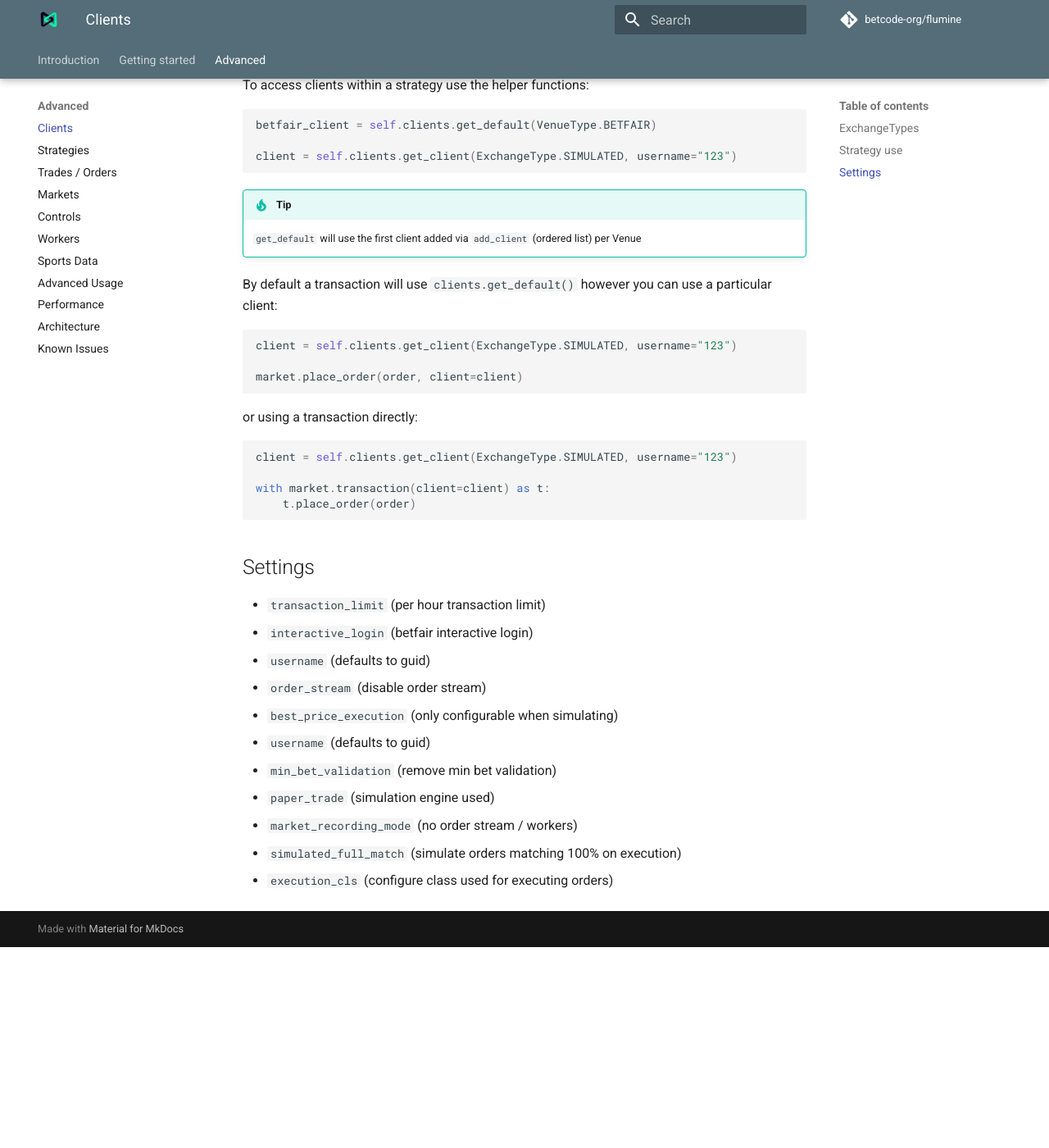
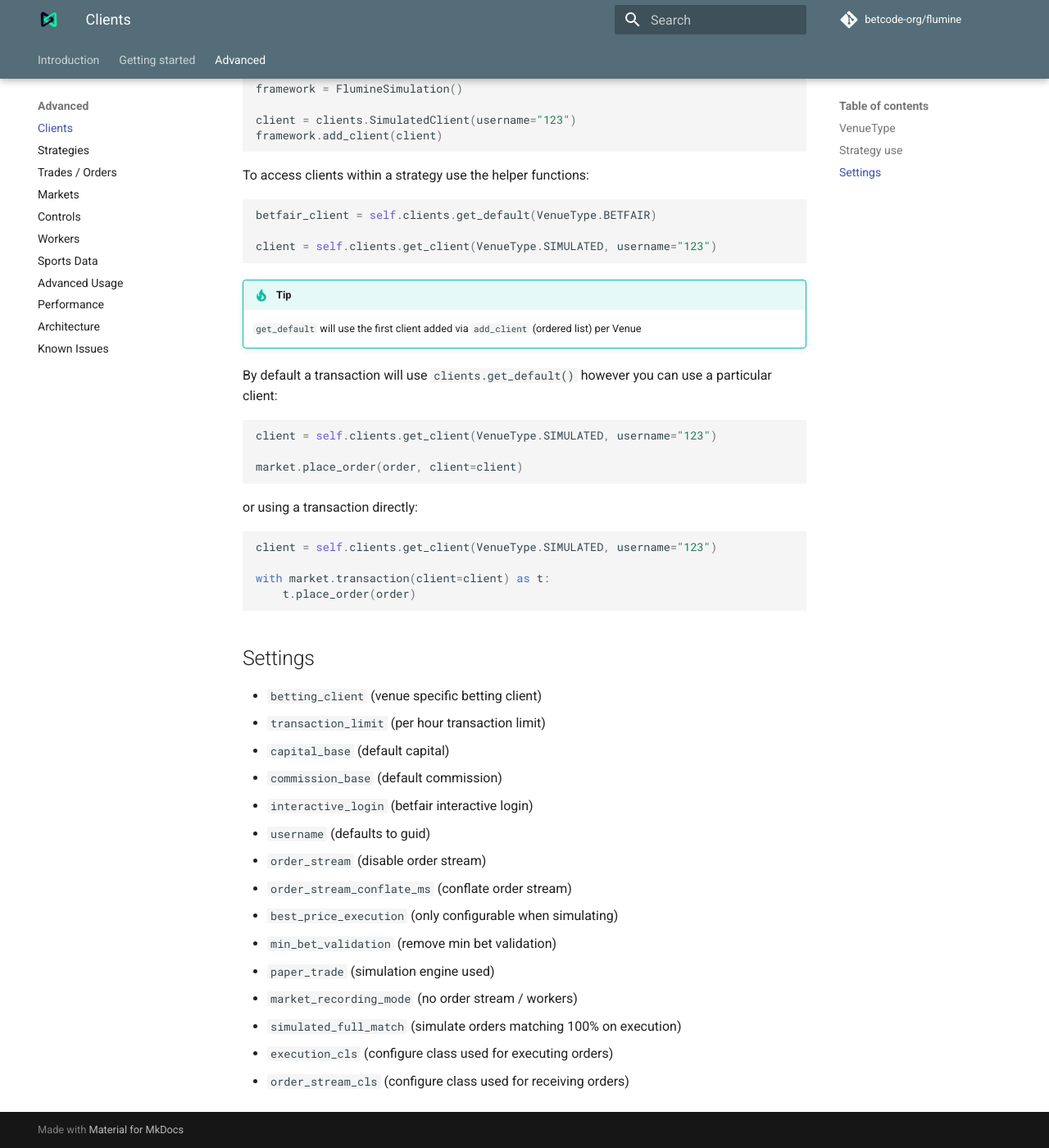
Before and after one commit to betcode-org/flumine, an MkDocs documentation site: the page built from docs/clients.md, in a window 1280 px wide and 1400 px high, scrolled down 957 px. Shown: the whole window at 82% size. Built offline with MkDocs 1.6.1 and Material for MkDocs 9.7.7, drawn with Linux system fonts in a browser that asks for light colours; comment, search, counter and statistics services are not loaded; before the commit the page ends 2112 px from its top, so only the background shows below that; some of the changed text lies outside the part shown.

Commit message:
docs cleanup

````diff
--- a/docs/clients.md
+++ b/docs/clients.md
@@ -1,14 +1,17 @@
-from flumine.clients import VenueType
-
 # Clients
 
-Flumine is capable of using multiple clients, these can be of the same `ExchangeType`, a variation depending on use case or your own custom client/wrapper. The default workers handle login/keep-alive/logout and market closure for all clients added to the framework automatically.
+Flumine is capable of using multiple clients, these can be of the same `VenueType`, a variation depending on use case or your own custom client/wrapper. The default workers handle login/keep-alive/logout and market closure for all clients added to the framework automatically.
 
-## ExchangeTypes
+## VenueType
 
 - BETFAIR: `BetfairClient`
 - SIMULATED: `SimulatedClient`
 - BETCONNECT: `BetconnectClient`
+- BETDAQ: `BETDAQ`
+- SMARKETS: `Smarkets`
+- MATCHBOOK: `Matchbook`
+- POLYMARKET: `Polymarket`
+- KALSHI: `Kalshi`
 
 ## Strategy use
 
@@ -39,7 +42,7 @@ To access clients within a strategy use the helper functions:
 ```python
 betfair_client = self.clients.get_default(VenueType.BETFAIR)
 
-client = self.clients.get_client(ExchangeType.SIMULATED, username="123")
+client = self.clients.get_client(VenueType.SIMULATED, username="123")
 ```
 
 !!! tip
@@ -48,7 +51,7 @@ client = self.clients.get_client(ExchangeType.SIMULATED, username="123")
 By default a transaction will use `clients.get_default()` however you can use a particular client:
 
 ```python
-client = self.clients.get_client(ExchangeType.SIMULATED, username="123")
+client = self.clients.get_client(VenueType.SIMULATED, username="123")
 
 market.place_order(order, client=client)
 ```
@@ -56,7 +59,7 @@ market.place_order(order, client=client)
 or using a transaction directly:
 
 ```python
-client = self.clients.get_client(ExchangeType.SIMULATED, username="123")
+client = self.clients.get_client(VenueType.SIMULATED, username="123")
 
 with market.transaction(client=client) as t:
     t.place_order(order)
@@ -64,14 +67,18 @@ with market.transaction(client=client) as t:
 
 ## Settings
 
+- `betting_client` (venue specific betting client)
 - `transaction_limit` (per hour transaction limit)
+- `capital_base` (default capital)
+- `commission_base` (default commission)
 - `interactive_login` (betfair interactive login)
 - `username` (defaults to guid)
 - `order_stream` (disable order stream)
+- `order_stream_conflate_ms` (conflate order stream)
 - `best_price_execution` (only configurable when simulating)
-- `username` (defaults to guid)
 - `min_bet_validation` (remove min bet validation)
 - `paper_trade` (simulation engine used)
 - `market_recording_mode` (no order stream / workers)
 - `simulated_full_match` (simulate orders matching 100% on execution)
 - `execution_cls` (configure class used for executing orders)
+- `order_stream_cls` (configure class used for receiving orders)
````
Also changed, not shown: docs/index.md (+1 -1 lines).
